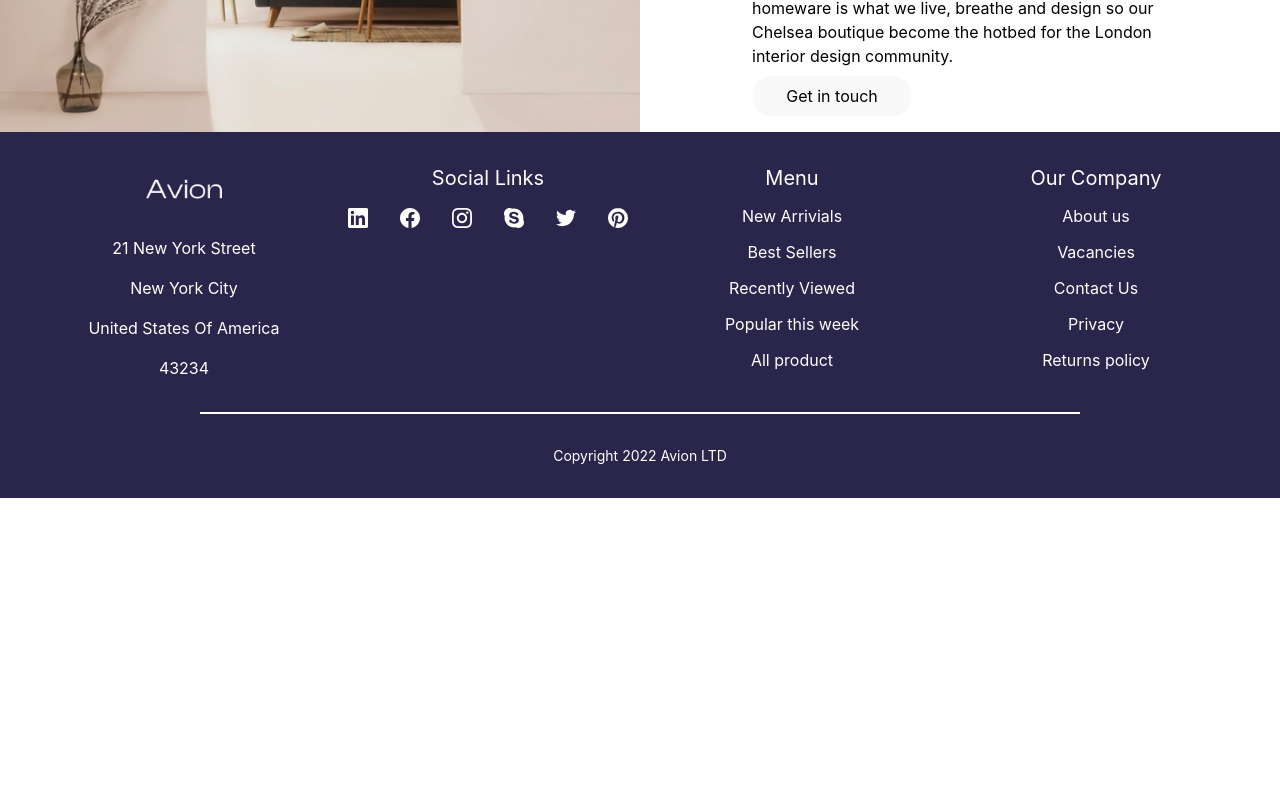
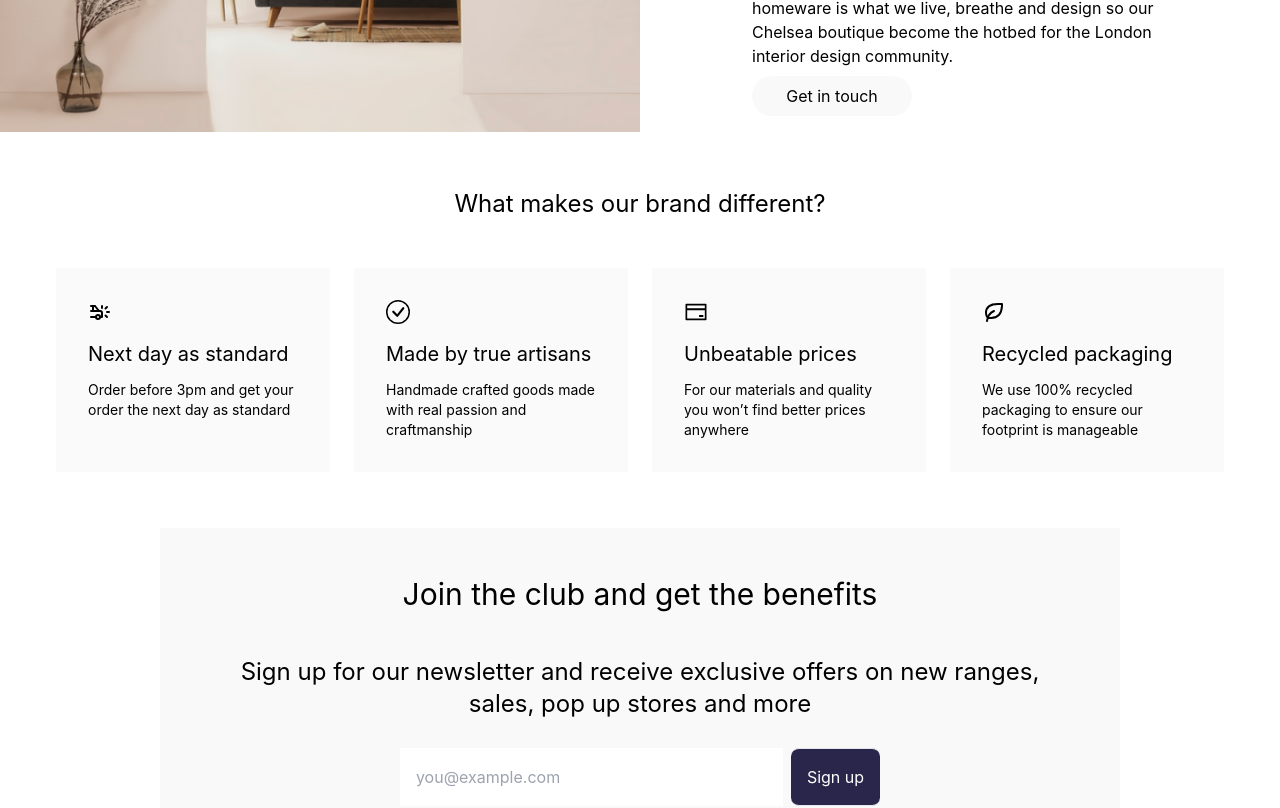
Before and after one commit to Huynhkimphat/Naver_Capstone_Project, a Next.js app: page /about in a window 1280 px wide. Shown: the part 780-1588 px from the top of the page. Before the commit the page ends 1278 px from the top, so only its background shows below. Built offline with nearby package versions, Linux system fonts and the light colour scheme; no server answers.

Commit message:
Update All Page

```diff
--- a/pages/about/index.js
+++ b/pages/about/index.js
@@ -2,6 +2,9 @@ import Layout from "../../components/Layout";
 import AboutContent from "../../components/AboutContent/AboutContent";
 import AboutLogo from "../../static/AboutImage.png";
 import AboutLogo1 from "../../static/AboutImage2.png";
+
+import Banner from "../../components/Banner/Banner";
+import AttentionContent from "../../components/AttentionContent/AttentionContent";
 
 const styles = {
   wrapper: "mx-auto container flex",
@@ -42,10 +45,10 @@ export default function About() {
               <AboutContent key={item.id} data={item} />
             ))}
           </div>
-          {/* What... */}
-          {/* Join and feedback */}
         </div>
       </div>
+      <AttentionContent />
+      <Banner />
     </Layout>
   );
 }
--- a/pages/index.js
+++ b/pages/index.js
@@ -1,5 +1,7 @@
 import Layout from "../components/Layout";
 import HeaderBanner from "../components/HeaderBanner/HeaderBanner";
+import ProductList from "../components/ProductList/ProductList";
+import AttentionContent from "../components/AttentionContent/AttentionContent";
 import Banner from "../components/Banner/Banner";
 
 const styles = {
@@ -11,8 +13,8 @@ export default function Home() {
     <div className={styles.wrapper}>
       <Layout>
         <HeaderBanner />
-        {/* ProductList */}
-        {/* What... */}
+        <ProductList/>
+        <AttentionContent/>
         <Banner />
       </Layout>
     </div>
--- a/pages/product/[slug].js
+++ b/pages/product/[slug].js
@@ -1,5 +1,7 @@
 import Layout from "../../components/Layout";
 import ProductDetail from "../../components/ProductDetail/ProductDetail";
+import ProductList from "../../components/ProductList/ProductList";
+import AttentionContent from "../../components/AttentionContent/AttentionContent";
 import Banner from "../../components/Banner/Banner";
 
 const styles = {
@@ -11,8 +13,8 @@ export default function ProductDetailPage() {
     <Layout>
       <div className={styles.wrapper}>
         <ProductDetail />
-        {/* ProductList */}
-        {/* What... */}
+        <ProductList/>
+        <AttentionContent/>
         <Banner />
       </div>
     </Layout>
--- a/pages/product/index.js
+++ b/pages/product/index.js
@@ -1,6 +1,8 @@
 import Layout from "../../components/Layout";
 import Filter from "../../components/Filter/Filter";
 import Banner from "../../components/Banner/Banner";
+import ProductList from "../../components/ProductList/ProductList";
+import AttentionContent from "../../components/AttentionContent/AttentionContent";
 
 const styles = {
   wrapper: "container mx-auto mt-10",
@@ -12,8 +14,8 @@ export default function AllProductPage() {
       <div className={styles.wrapper}>
         {/* Title */}
         <Filter />
-        {/* ProductList */}
-        {/* What... */}
+        <ProductList/>
+        <AttentionContent/>
         <Banner />
       </div>
     </Layout>
```
